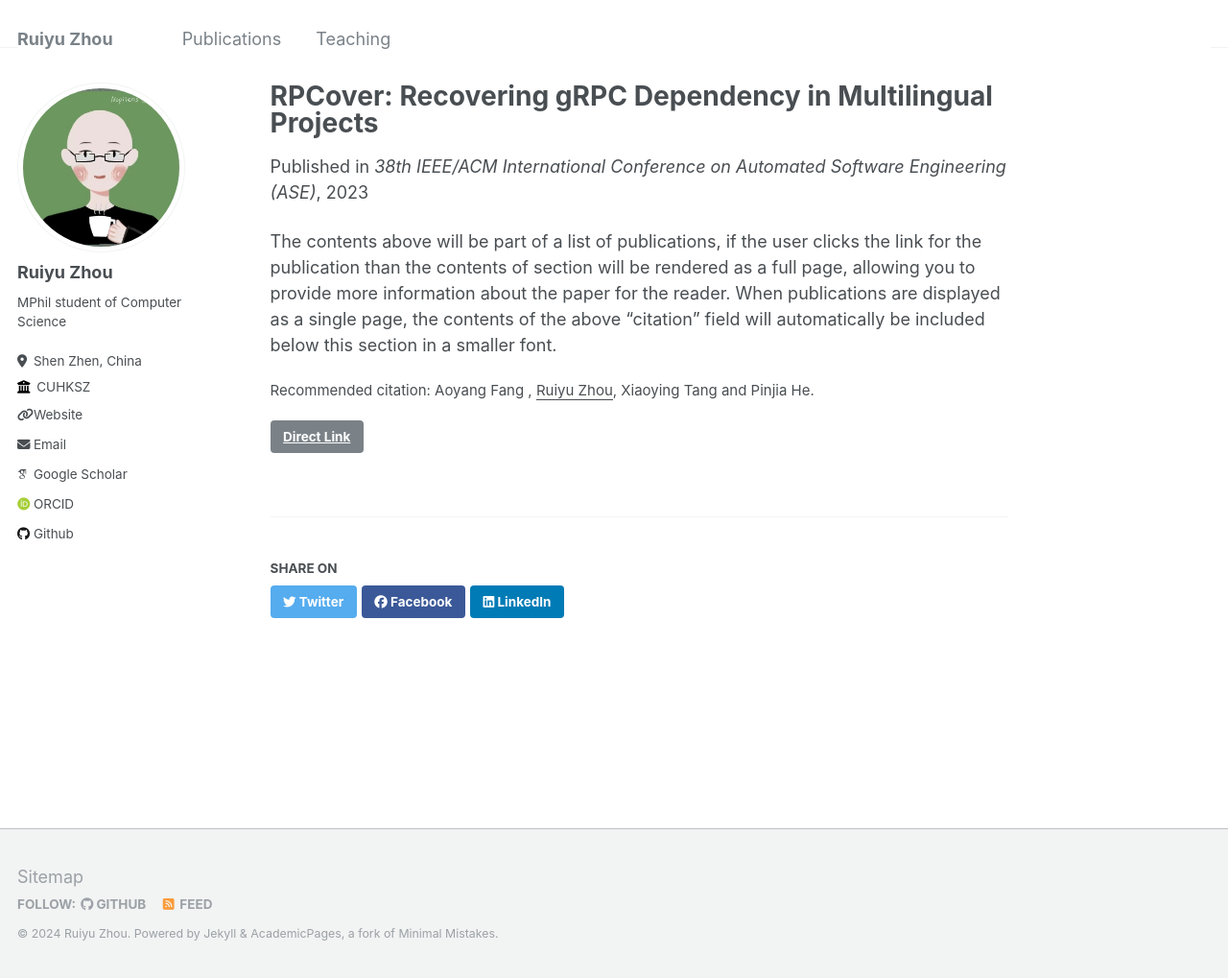
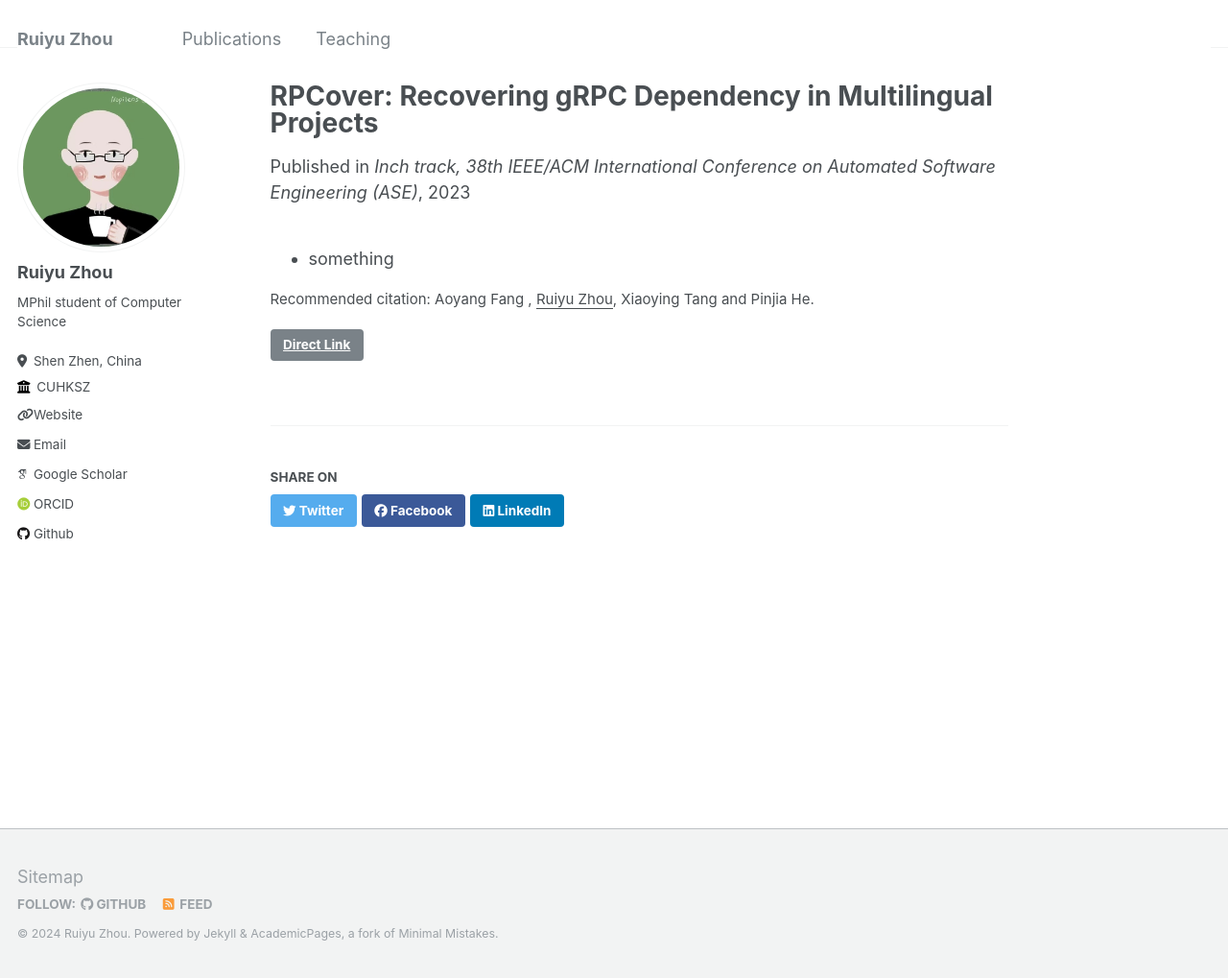
Before and after one commit to Rex-Saron/homie, a Jekyll site: the page built from _publications/gRPC.md, in a window 1280 px wide and 1019 px high. Shown: the whole window at 96% size. Built offline with Jekyll 4.4.1, drawn with Linux system fonts in a browser that asks for light colours; some web fonts are replaced.

Commit message:
update publication info

```diff
--- a/_publications/gRPC.md
+++ b/_publications/gRPC.md
@@ -4,10 +4,11 @@ collection: publications
 permalink:
 excerpt: ''
 date: 2023-11-08
-venue: '38th IEEE/ACM International Conference on Automated Software Engineering (ASE)'
+comment: '<img src="/files/medal.png" alt="Icon" class="icon-img" ><b>Distinguished Paper Award</b>'
+venue: 'Inch track, 38th IEEE/ACM International Conference on Automated Software Engineering (ASE)'
 # paperurl: 'https://ieeexplore.ieee.org/abstract/document/10298317/'
 link: 'https://ieeexplore.ieee.org/abstract/document/10298317/'
 citation: 'Aoyang Fang , <u>Ruiyu Zhou</u>, Xiaoying Tang and Pinjia He.'
 ---
 
-The contents above will be part of a list of publications, if the user clicks the link for the publication than the contents of section will be rendered as a full page, allowing you to provide more information about the paper for the reader. When publications are displayed as a single page, the contents of the above "citation" field will automatically be included below this section in a smaller font.
+- something
```
Also changed, not shown: _includes/archive-single.html (+25 -0 lines), files/medal.png (added), 1 other file.
